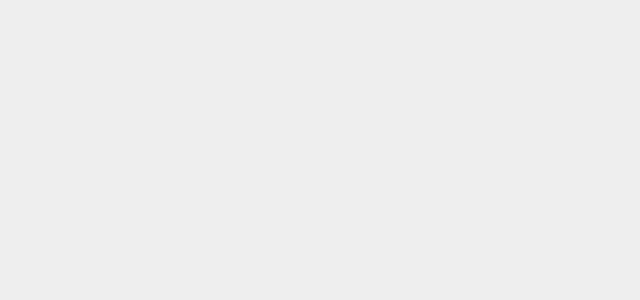
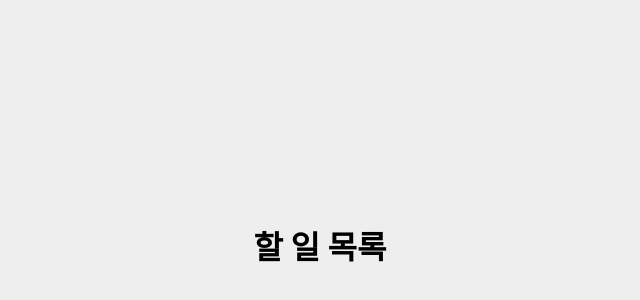
Before and after one commit to songhee23/ch6_todo, a React (Create React App) app: page / in a window 1280 px wide. Shown: the part 144-444 px from the top of the page, without its empty margins (320-960 px from the left). Built offline with nearby package versions, Linux system fonts and the light colour scheme.

Commit message:
타이틀

```diff
--- a/src/App.tsx
+++ b/src/App.tsx
@@ -11,10 +11,22 @@ const Container = styled.div`
   background-color: #eeeeee;
 `;
 
+const Title = styled.div`
+  display: flex;
+  flex-direction: column;
+  justify-content: center;
+`;
+
+const Label = styled.h1`
+  margin-top: 0;
+`;
+
 function App() {
   return (
     <Container>
-
+      <Title>
+        <Label>할 일 목록</Label>
+      </Title>
     </Container>
   )
 }
```
